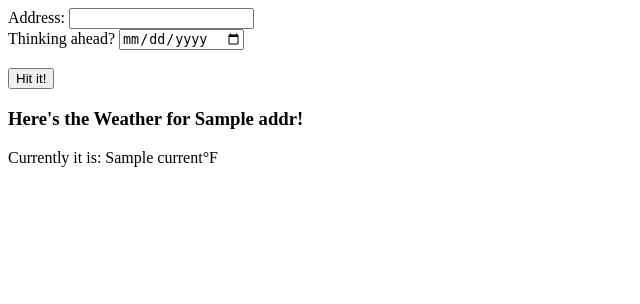
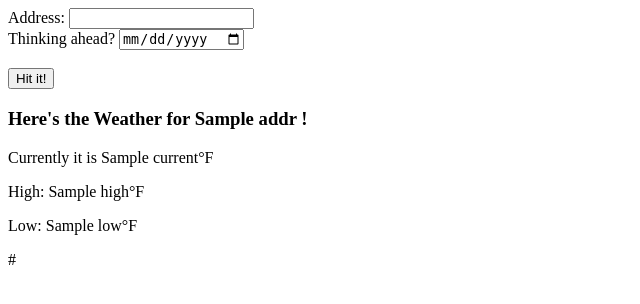
Before and after one commit to radiorobert/430-weatherApp, a Flask app: template templates/index.html in a window 1280 px wide. Shown: the top 304 px of the page, without its empty margins (0-640 px from the left). Run offline with Flask 2, Linux system fonts and the light colour scheme; the template is opened without the code that fills it: most values are stand-ins (such as "Sample title", 1, 10 or a date in 2020); parts of the project's set-up code (start-up, migrations or seed data) failed here and were passed over; some libraries are stand-ins or nearby versions.

Commit message:
Add more data and adapted output to forecast type.

```diff
--- a/server.py
+++ b/server.py
@@ -14,6 +14,7 @@ wf = WeatherForecast()
 def home():
     address = ""
     date = ""
+    is_future = False
 
     if request.method == 'POST':
             address = request.form['address']
@@ -21,10 +22,15 @@ def home():
             print(date)
 
             print("INPUT\nAddress: {0}\nDate: {1}".format(address,date))
+
+            # Check if future date
+            # TODO this could also be past, consider that homie.
             if date != "":
                 # automatically just assume it's noon for the response.
                 # this isn't really good but you know.
                 date = date + "T12:00:00"
+                is_future = True
+
 
             wf.geocode_loc(address)
             locDat = wf.wForecast(date)
@@ -32,8 +38,12 @@ def home():
 
             return render_template('index.html',
                     addr=address,
-                    time=date,
-                    current=locDat['currently']['temperature'])
+                    time=date.split('T')[0],
+                    current=locDat['currently']['temperature'],
+                    hourlySum=locDat['hourly']['summary'],
+                    high=locDat['daily']['data'][0]['temperatureHigh'],
+                    low=locDat['daily']['data'][0]['temperatureLow'],
+                    isFuture=is_future)
     else:
         return render_template('index.html')
 
--- a/templates/index.html
+++ b/templates/index.html
@@ -15,8 +15,11 @@
 	</form>
 
     {% if current %}
-        <h3>Here's the Weather for {{addr}}!</h3>
-        <p>Currently it is: {{current}}&deg;F</p>
+    <h3>Here's the Weather for {{addr}} {% if isFuture %} on {{time}} {% endif %}!</h3>
+        <p>{% if not isFuture %} Currently it is {{current}}&deg;F {% endif %}</p>
+        <p>High: {{high}}&deg;F</p>
+        <p>Low: {{low}}&deg;F</p>
+        <p>{{hourlySum}}</p>
     {% endif %}
 
 </div>
```
